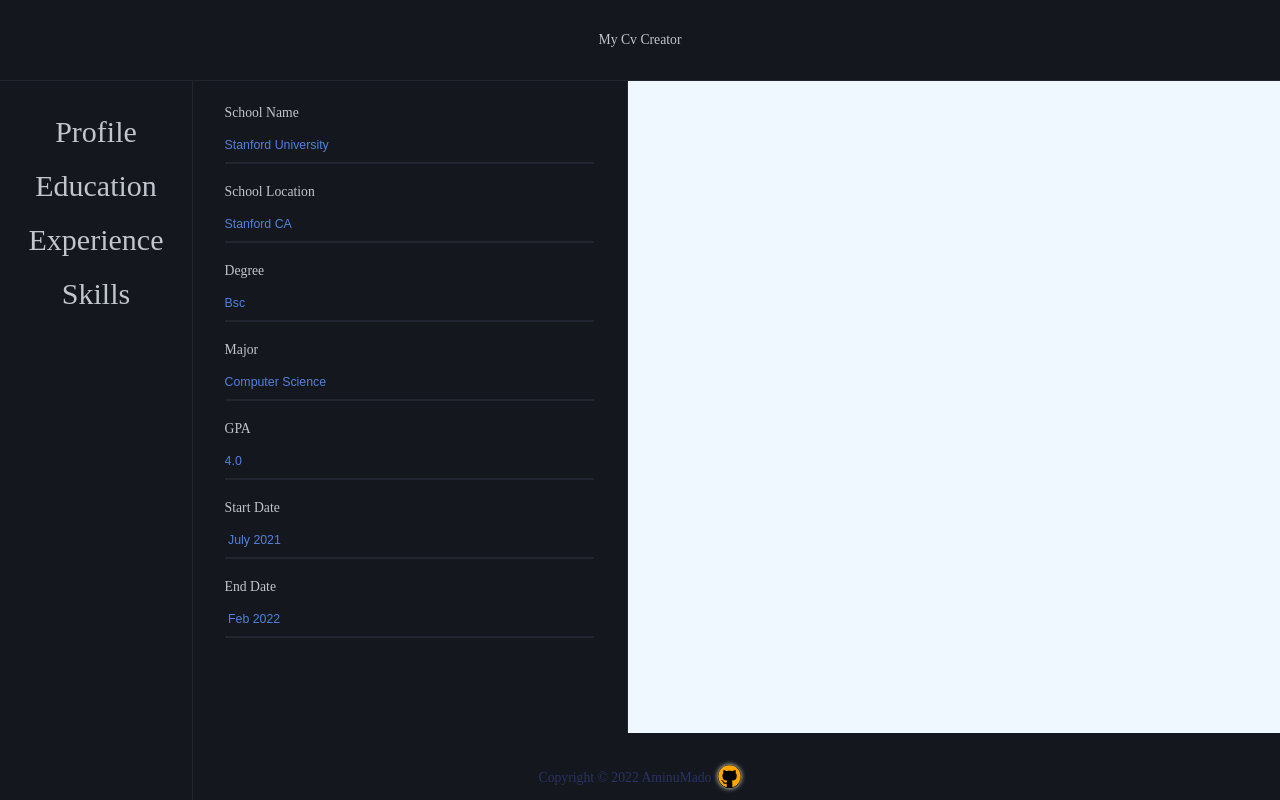
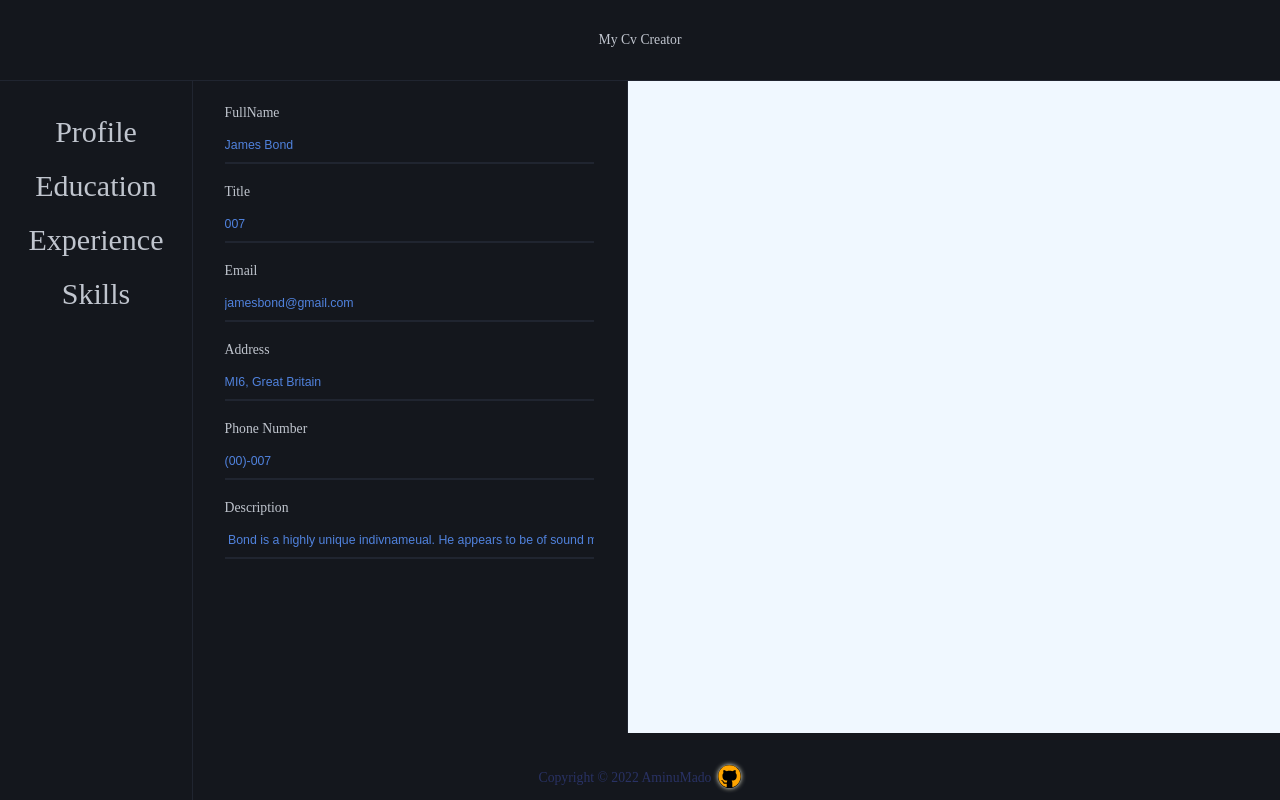
Before and after one commit to AminuMado/cv-creator, a React app: page / in a window 1280 px wide. Built offline with nearby package versions, Linux system fonts and the light colour scheme; the HTML template or start-up script is replaced by a standard one.

Commit message:
added handleChangeEducation function

```diff
--- a/src/App.js
+++ b/src/App.js
@@ -22,7 +22,9 @@ function App() {
       email: '',
       description: '',
     },
-    education: {
+    education: [
+      {
+        id: nanoid(),
         schoolName: '',
         schoolLocation: '',
         degree: '',
@@ -31,18 +33,21 @@ function App() {
         startDate: '',
         endDate: '',
       },
+    ],
   });
   const [activeNavItem, setActiveNavItem] = React.useState('');
-  function handleInputOnChange(event, category, id) {
+
+  function handleChangePersonalInfo(event) {
     //you wanna have a means to be able to link the input field with the appropriate object in state automatically
     const value = event.currentTarget.value;
+    const name = event.currentTarget.name;
 
     setFormData((prevFormData) => {
       return {
         ...prevFormData,
-        [category]: {
-          ...prevFormData[category],
-          [id]: value,
+        personalInfo: {
+          ...prevFormData.personalInfo,
+          [name]: value,
         },
       };
     });
@@ -50,6 +55,19 @@ function App() {
   }
   function setActive(id) {
     setActiveNavItem(id);
+  }
+  function handleChangeEducation(event, id) {
+    const value = event.currentTarget.value;
+    const name = event.currentTarget.name;
+    setFormData((prevFormData) => {
+      const newEducation = prevFormData.education.map((educationItem) => {
+        if (educationItem.id === id) {
+          return { ...educationItem, [name]: value };
+        }
+        return educationItem;
+      });
+      return { ...prevFormData, education: [...newEducation] };
+    });
   }
 
   const navList = navItems.map((item) => (
@@ -70,9 +88,9 @@ function App() {
       </aside>
       <main>
         <form className="resume-form">
-          <Education
+          <PersonalInfo
             formData={formData}
-            handleInputOnChange={handleInputOnChange}
+            handleChange={handleChangePersonalInfo}
           />
         </form>
         <div className="preview-wrapper"></div>
```
Lines whose indentation alone changed are shown as unchanged.
